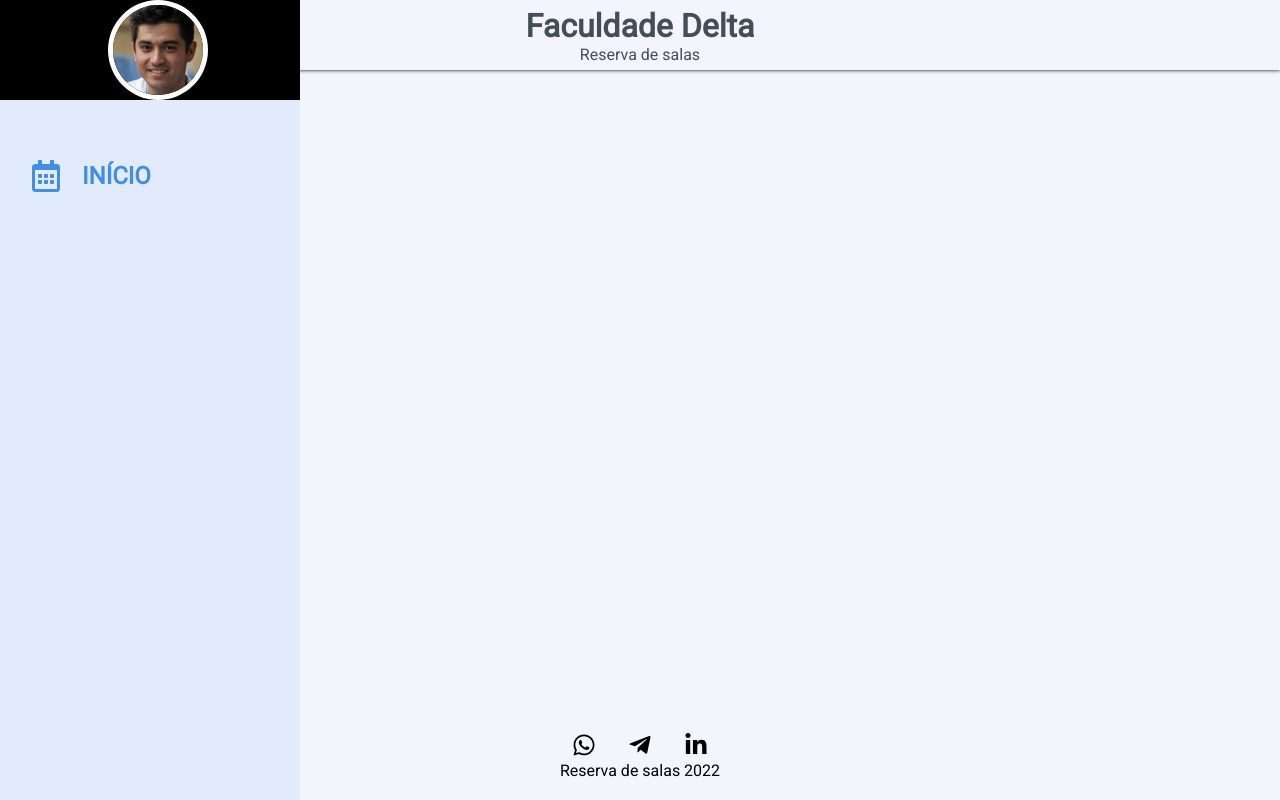
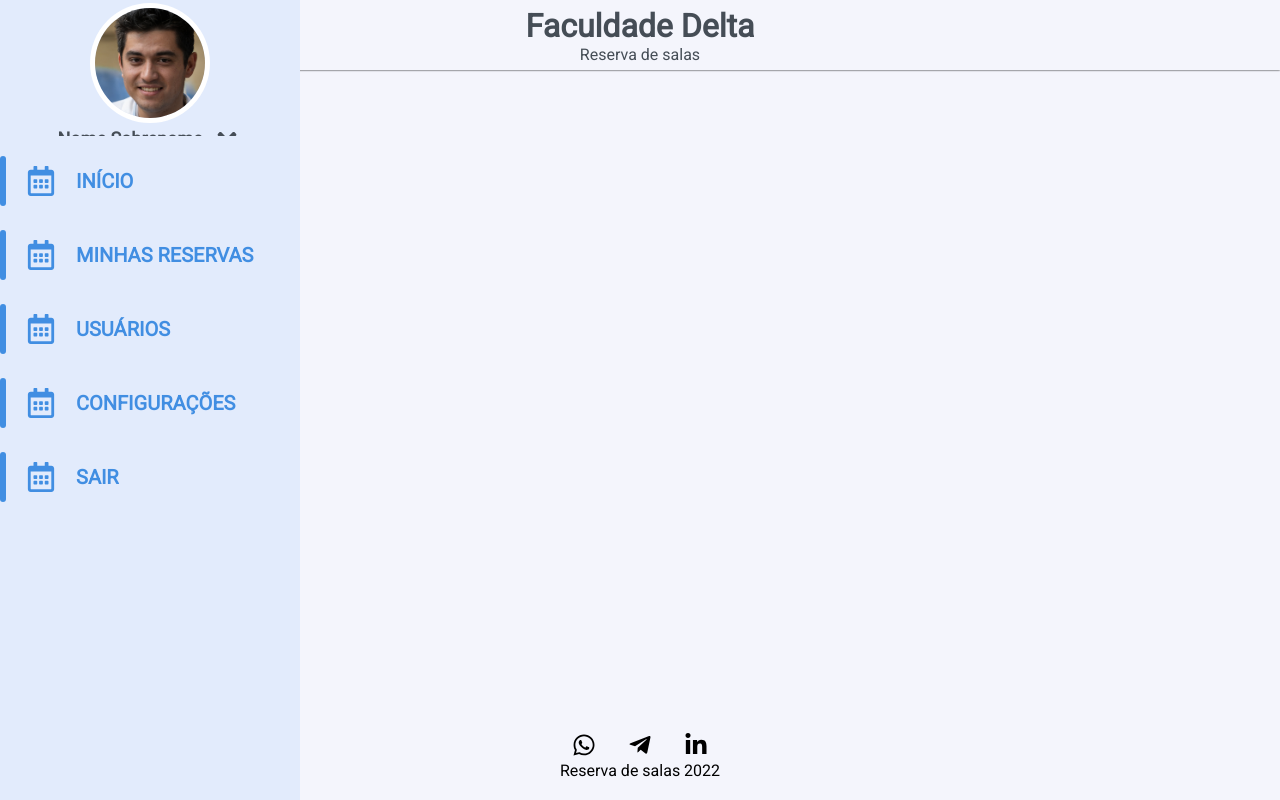
Before and after one commit to JonathasMT/reserva-de-salas, a React (Create React App) app in the folder front-end/: page / in a window 1280 px wide. Both pictures are taken after a click on the icon 25 px from the left and 35 px from the top of the page. Built offline with nearby package versions, Linux system fonts and the light colour scheme.

Commit message:
commit 10

```diff
--- a/front-end/src/components/Header/styles.js
+++ b/front-end/src/components/Header/styles.js
@@ -8,7 +8,7 @@ export const Container = styled.div`
     justify-content: center;
     width: 100vw;
     background-color: #F4F5FC;
-    box-shadow: 0 0 4px 0;
+    box-shadow: 0 0px 2px 0;
 
     > svg {
         position: fixed;
--- a/front-end/src/components/Sidebar/index.js
+++ b/front-end/src/components/Sidebar/index.js
@@ -1,5 +1,5 @@
-import React from 'react';
-import { Container, Content, PerfilContainer } from './styles';
+import React, { useEffect}from 'react';
+import { Container, Content, ProfileContainer, NameContainer } from './styles';
 import {
     FaTimes,
     // FaHome,
@@ -9,26 +9,32 @@ import {
     // FaIdCardAlt,
     // FaRegFileAlt,
     FaRegCalendarAlt,
-    // FaChartBar
+    // FaChartBar,
+    FaAngleDown,
 } from 'react-icons/fa';
 
 import SidebarItem from '../SidebarItem';
 import imgPerfil from '../../person.jpg';
 
 const Sidebar = ({active}) => {
-    const perfil = '../../person.jpg'
-    const closeSidebar = () => {
-        active(false)
-    }
+    const closeSidebar = () => {active(false)};
+
     return (
-        <Container sidebar={active}>
-            <PerfilContainer>
-                //aki
+        <Container sidebar={active} id="container">
+            <ProfileContainer>
                 <img src={imgPerfil} />
-                <FaTimes onClick={closeSidebar} />
-            </PerfilContainer>
+                {/* <FaTimes onClick={closeSidebar} /> */}
+                <NameContainer>
+                    <p>Nome Sobrenome</p>
+                    <FaAngleDown />
+                </NameContainer>
+            </ProfileContainer>
             <Content>
                 <SidebarItem Icon={FaRegCalendarAlt} Text='INÍCIO' />
+                <SidebarItem Icon={FaRegCalendarAlt} Text='MINHAS RESERVAS' />
+                <SidebarItem Icon={FaRegCalendarAlt} Text='USUÁRIOS' />
+                <SidebarItem Icon={FaRegCalendarAlt} Text='CONFIGURAÇÕES' />
+                <SidebarItem Icon={FaRegCalendarAlt} Text='SAIR' />
             </Content>
         </Container>
     )
--- a/front-end/src/components/Sidebar/styles.js
+++ b/front-end/src/components/Sidebar/styles.js
@@ -33,22 +33,42 @@ export const Container = styled.div`
 `;
 
 export const Content = styled.div`
-    margin-top: 50px;
+    margin-top: 20px;
 `;
 
-export const PerfilContainer = styled.div`
-    background-color: black;
+export const ProfileContainer = styled.div`
+    padding-top: 20px;
     width: 100%;
-    height: 100px;
+    height: 17%;
     overflow: hidden;
     display: flex;
-    flex-direction: row;
+    flex-direction: column;
     align-items: center;
     justify-content: center;
 
     > img {
-        height: 100%;
+        position:relative;
+        height: auto;
+        width: 40%;
         border-radius: 100%;
         border: 5px solid white;
     }
 `;
+
+export const NameContainer = styled.div`
+    display: flex;
+    flex-direction:row;
+    font-weight: bold;
+    font-size: 18px;
+    justify-content: center;
+    align-items: center;
+    color: #454D56;
+    cursor: pointer;
+
+    > svg {
+        margin-left: 10px;
+        width: 30px;
+        height: 30px;
+        cursor: pointer;
+    }
+`;
--- a/front-end/src/components/SidebarItem/index.js
+++ b/front-end/src/components/SidebarItem/index.js
@@ -4,6 +4,7 @@ import { Container } from "./styles";
 const SidebarItem = ({Icon, Text}) => {
     return(
         <Container>
+            <div />
             <Icon />
             {Text}
         </Container>
--- a/front-end/src/components/SidebarItem/styles.js
+++ b/front-end/src/components/SidebarItem/styles.js
@@ -1,25 +1,37 @@
+import React from 'react';
 import styled from 'styled-components';
+
+
 
 export const Container = styled.div`
     display: flex;
     align-items: center;
     color: #418EE2;
     font-weight: bold;
-    font-size: 24px;
-    padding: 10px;
+    font-size: 20px;
+    padding: 0px;
     cursor: pointer;
-    border-radius: 10px;
+    border-radius: 0px;
     margin: 0 15px 0 px;
+    margin-bottom: 24px;
+    height: 50px;
 
     > svg {
         margin: 0 20px;
-        color: #418EE2;
-        height: 32px;
-        width: 32px;
+        height: 30px;
+        width: 30px;
+    }
+
+    > div {
+        background-color: #418EE2;
+        width: 6px;
+        height: 100%;
+        border-radius: 20px;
     }
 
     &:hover {
-        margin: 5px;
-        background-color: black;
+        background: rgba( 255, 255, 255, 0.35 );
+        backdrop-filter: blur( 13.5px );
+        -webkit-backdrop-filter: blur( 13.5px );
     }
 `;
```
Also changed, not shown: front-end/src/components/CalendarMonth/index.js (added, +11 -0 lines), front-end/src/components/CalendarMonth/styles.js (added).
